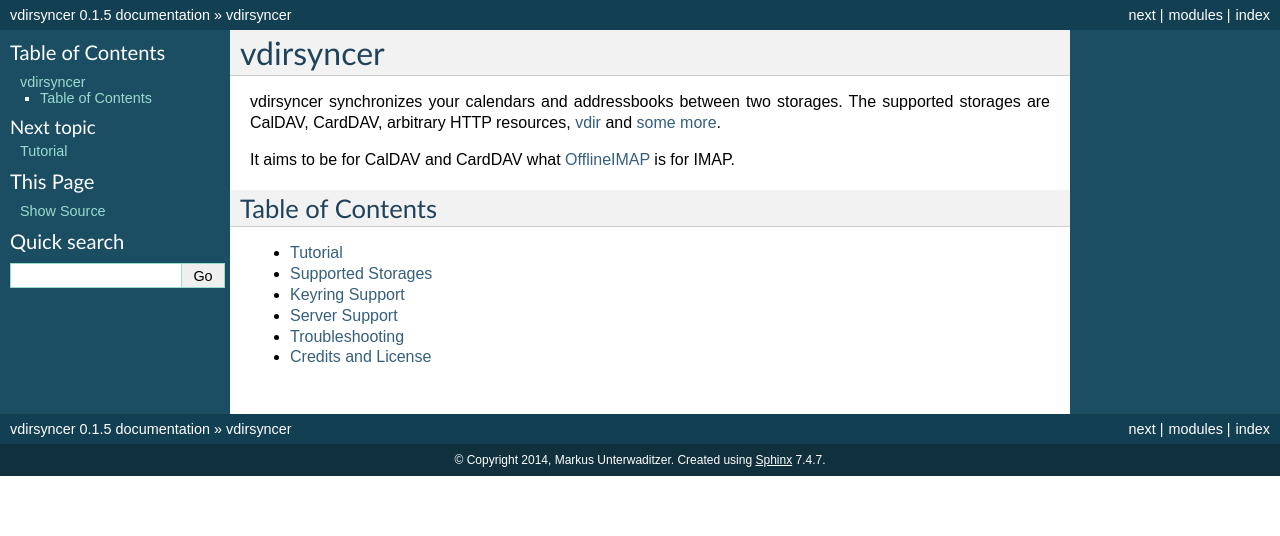
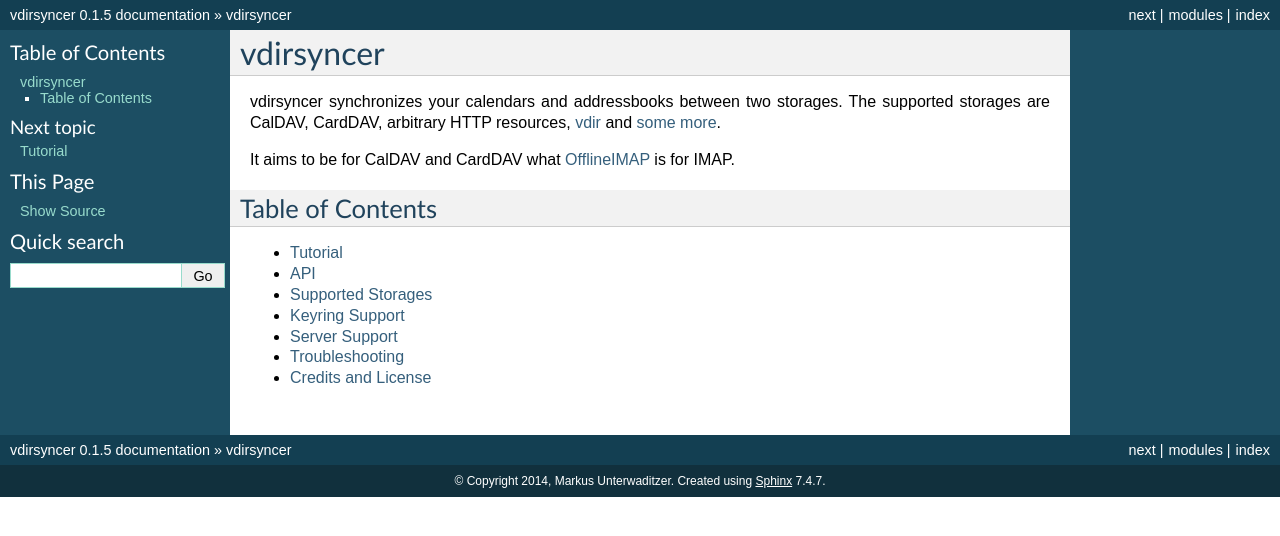
Before and after one commit to pimutils/vdirsyncer, a Sphinx documentation site: the page built from docs/index.rst, in a window 1280 px wide. Shown: the top 536 px of the page. Built offline with Sphinx 7.4.7, drawn with Linux system fonts in a browser that asks for light colours.

Commit message:
Rename storages to api.rst

```diff
--- a/README.rst
+++ b/README.rst
@@ -5,7 +5,7 @@
 vdirsyncer synchronizes your calendars and addressbooks between two storages.
 The supported storages are CalDAV, CardDAV, arbitrary HTTP resources, `vdir
 <https://github.com/untitaker/vdir>`_ and `some more
-<https://vdirsyncer.readthedocs.org/en/latest/storages.html>`_.
+<https://vdirsyncer.readthedocs.org/en/latest/api.html#storages>`_.
 
 It aims to be for CalDAV and CardDAV what `OfflineIMAP
 <http://offlineimap.org/>`_ is for IMAP.
--- a/docs/index.rst
+++ b/docs/index.rst
@@ -4,7 +4,7 @@
 
 vdirsyncer synchronizes your calendars and addressbooks between two storages.
 The supported storages are CalDAV, CardDAV, arbitrary HTTP resources, `vdir
-<https://github.com/untitaker/vdir>`_ and :doc:`some more <storages>`.
+<https://github.com/untitaker/vdir>`_ and :ref:`some more <storages>`.
 
 It aims to be for CalDAV and CardDAV what `OfflineIMAP
 <http://offlineimap.org/>`_ is for IMAP.
@@ -16,7 +16,7 @@
    :maxdepth: 1
 
    tutorial
-   storages
+   api
    keyring
    server_support
    troubleshooting
```
Also changed, not shown: docs/api.rst (renamed from docs/storages.rst, +5 -3 lines).
